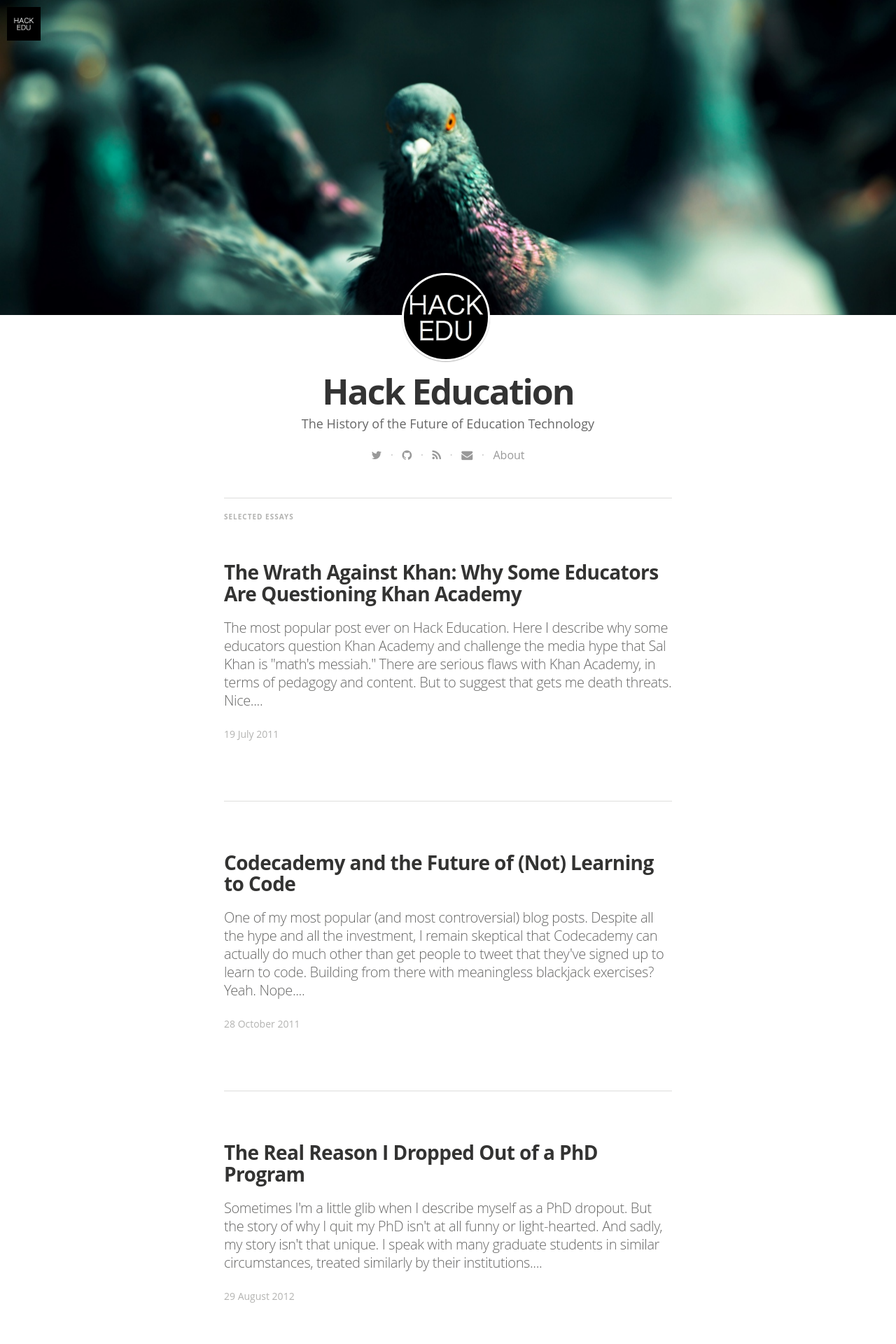
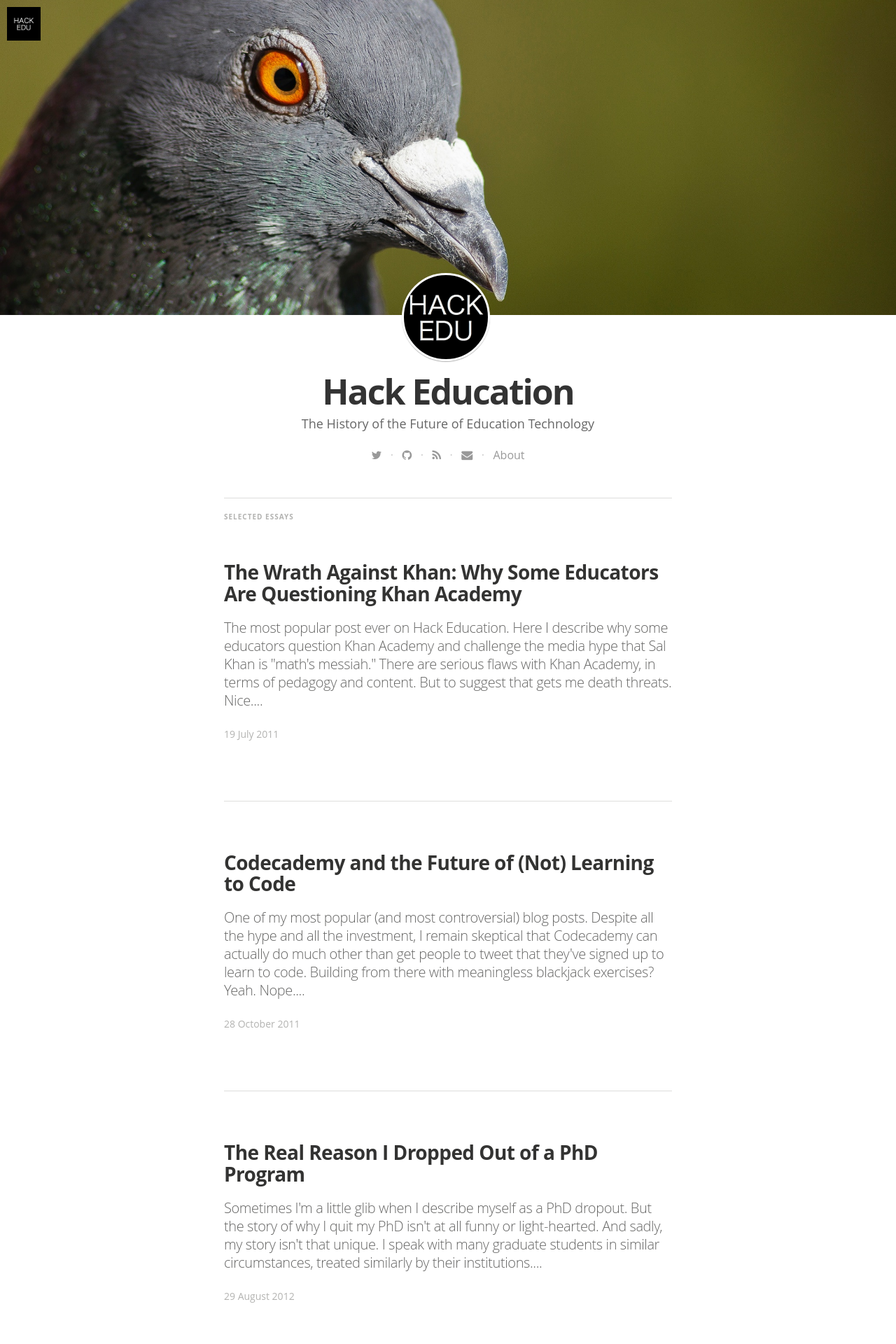
Before and after one commit to HackEducation/Writing, a Jekyll site: the page built from index.html, in a window 1280 px wide. Shown: the top 1920 px of the page at 70% size. Built offline with Jekyll 4.4.1, drawn with Linux system fonts in a browser that asks for light colours; nearby versions of some CDN libraries; some web fonts are replaced; Markdown is read by kramdown in place of the engine named in the settings; the list of posts is cut into pages by our own code.

Commit message:
new header image

```diff
--- a/_config.yml
+++ b/_config.yml
@@ -11,8 +11,8 @@ email: mail@audreywatters.com
 #blog logo
 logo: "/assets/images/hack_logo.jpg"
 # blog cover
-cover: "/assets/images/pigeons.jpg"
-covercredits: "https://www.flickr.com/photos/emmanuelecontini/2863483684"
+cover: "/assets/images/pigeon_new.jpg"
+covercredits: "https://www.flickr.com/photos/haraldrr/13603397845"
 
 name: 'Audrey Watters'
 author: 'Audrey Watters'
```
Also changed, not shown: assets/images/pigeon_new.jpg (added).
